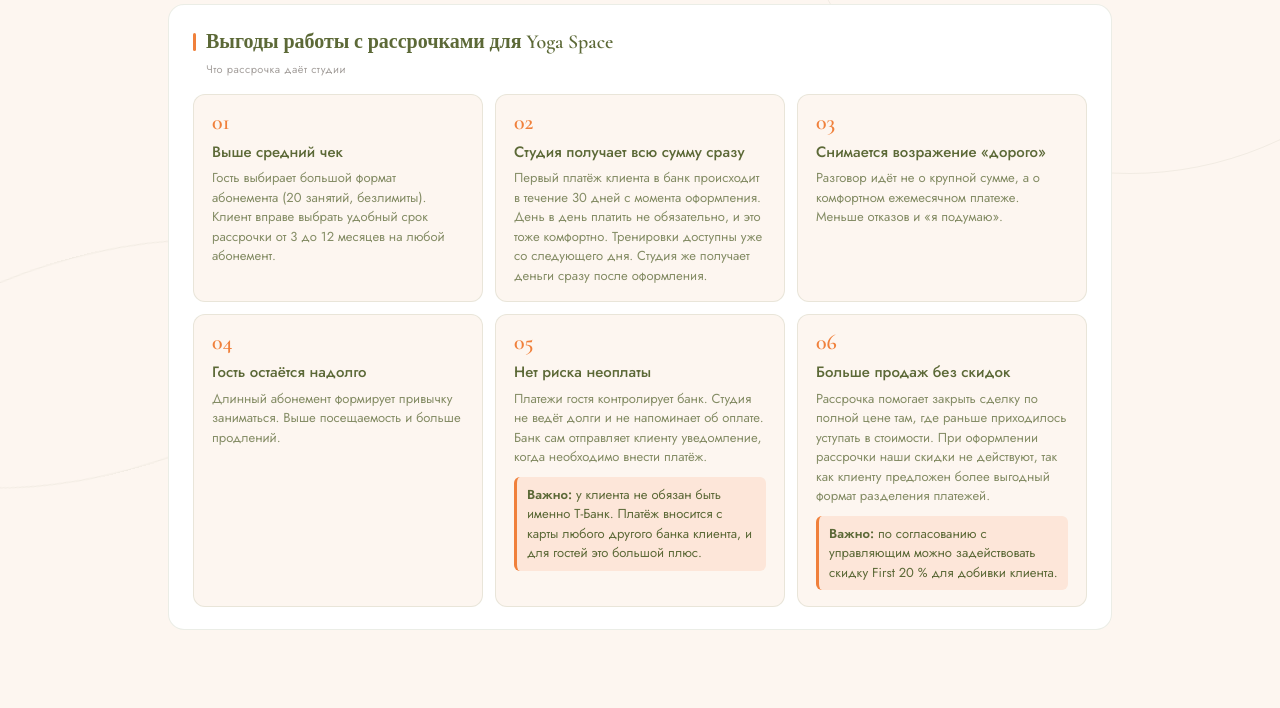
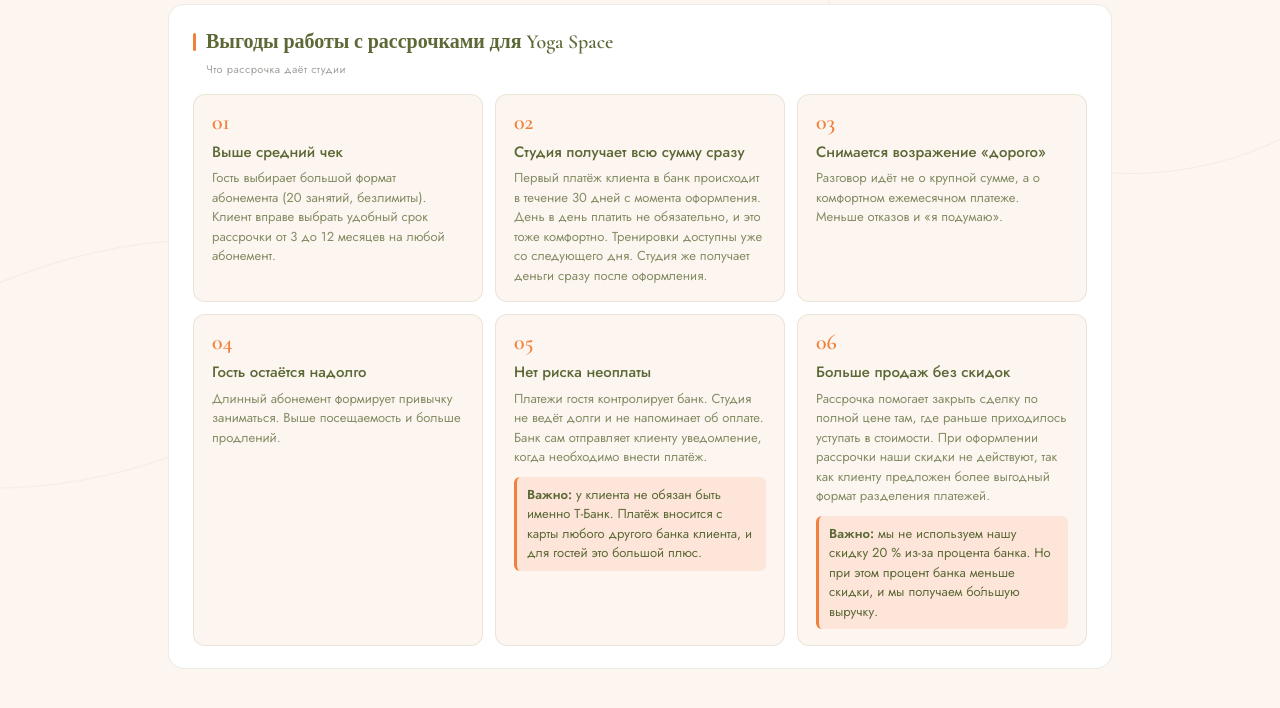
Before and after one commit to sashabond25-max/nikitskaya, a plain HTML site: page rassrochka/index.html in a window 1280 px wide. Shown: the part 226-934 px from the top of the page. Drawn offline with nearby package versions, Linux system fonts and the light colour scheme.

Commit message:
Рассрочки: правка «Важно» в пункте 6

```diff
--- a/rassrochka/index.html
+++ b/rassrochka/index.html
@@ -170,7 +170,7 @@ td.na{color:var(--muted);font-style:italic}
         <div class="ben-n">06</div>
         <div class="ben-t">Больше продаж без скидок</div>
         <div class="ben-d">Рассрочка помогает закрыть сделку по полной цене там, где раньше приходилось уступать в стоимости. При оформлении рассрочки наши скидки не действуют, так как клиенту предложен более выгодный формат разделения платежей.</div>
-        <div class="ben-imp"><strong>Важно:</strong> по согласованию с управляющим можно задействовать скидку First 20 % для добивки клиента.</div>
+        <div class="ben-imp"><strong>Важно:</strong> мы не используем нашу скидку 20 % из-за процента банка. Но при этом процент банка меньше скидки, и мы получаем бо́льшую выручку.</div>
       </div>
     </div>
   </section>
```
